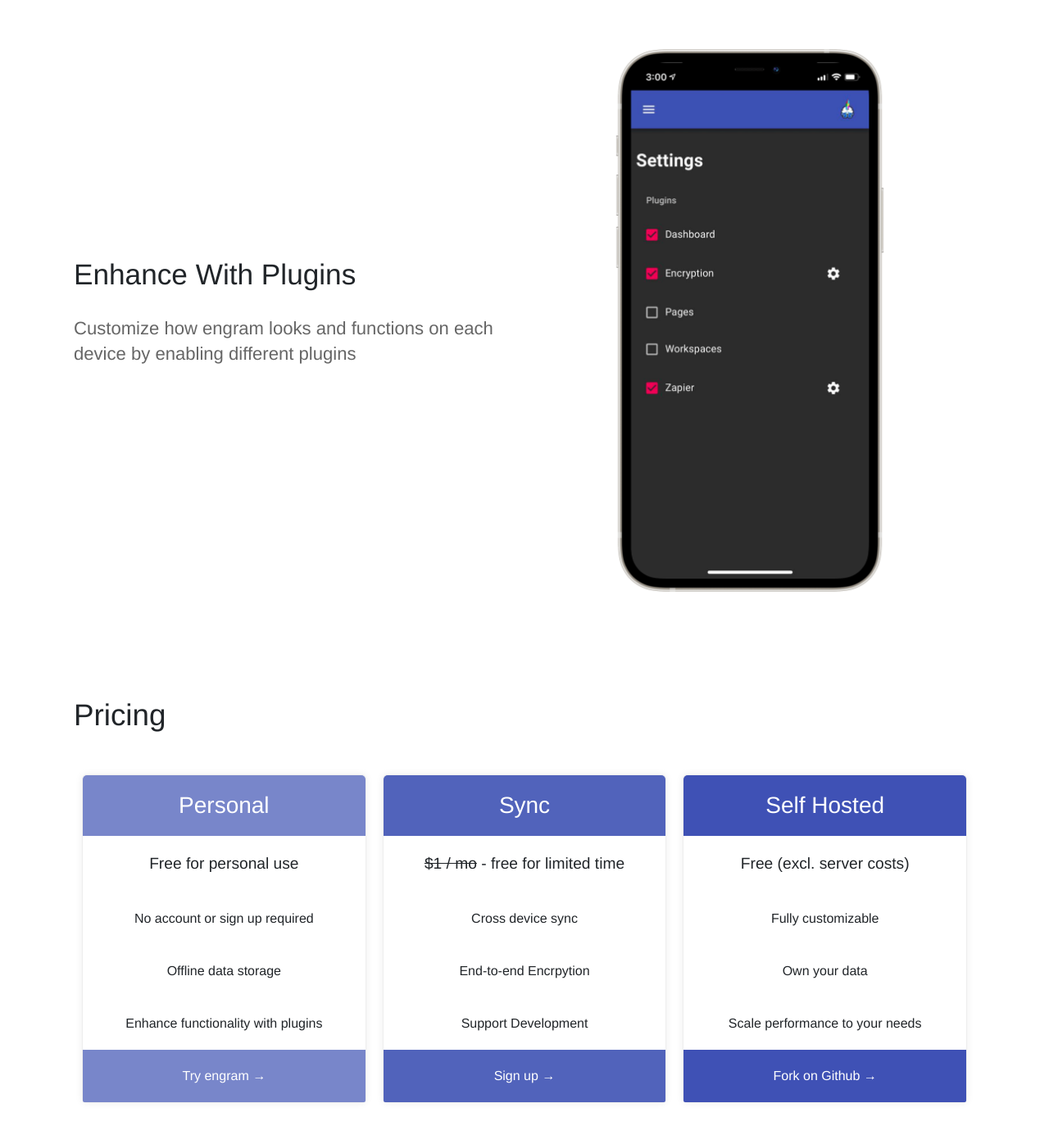
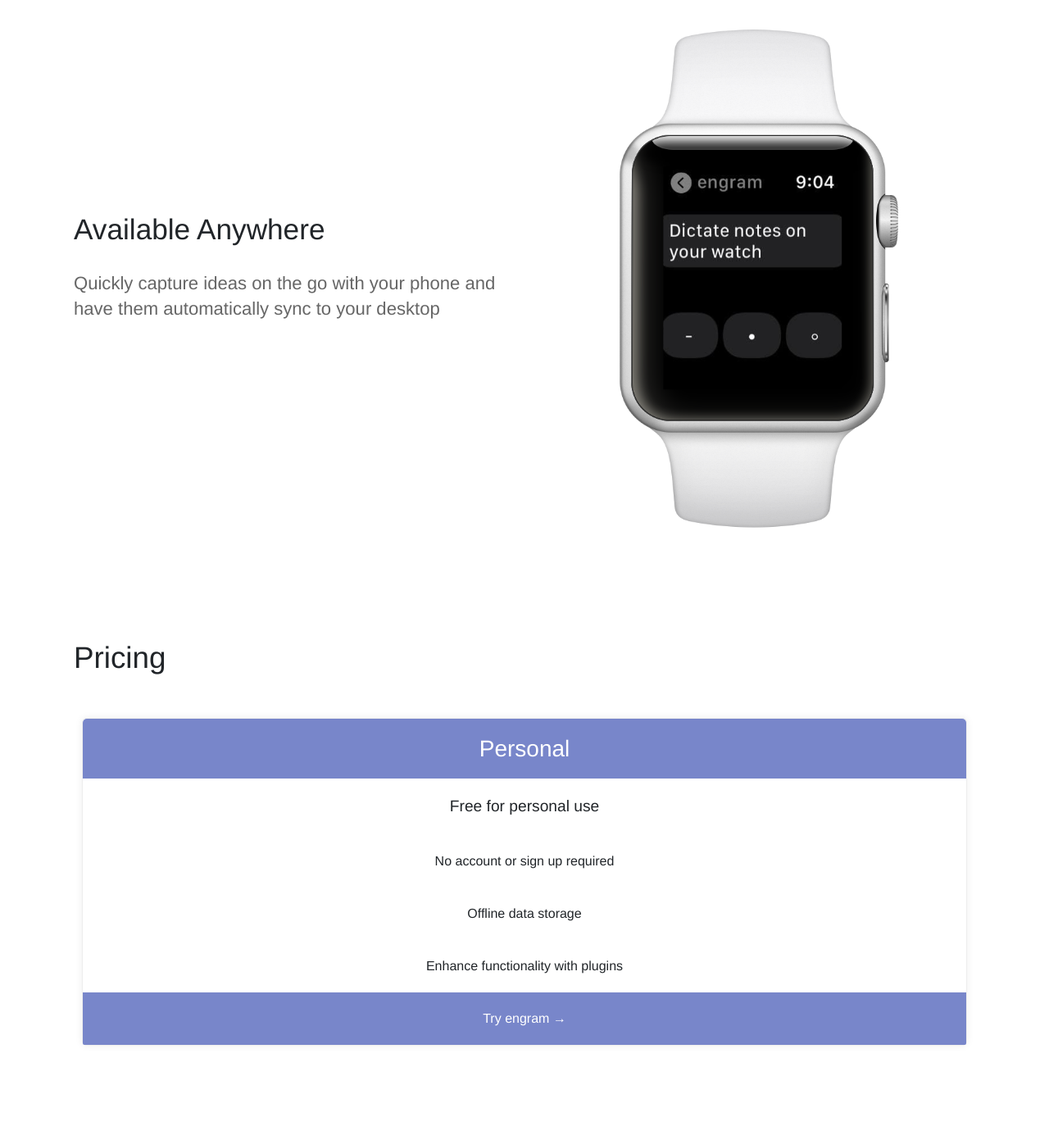
Before and after one commit to engramhq/engram-product-site, a Jekyll site: the page built from index.html, in a window 1280 px wide and 1400 px high, scrolled down 2822 px. Shown: the top 1385 px of the window at 82% size. Built offline with Jekyll 4.4.1, drawn with Linux system fonts in a browser that asks for light colours; some of the changed text lies outside the part shown.

Commit message:
Tidy up promo material on home page

```diff
--- a/index.html
+++ b/index.html
@@ -12,39 +12,10 @@
     call_to_action:
       link: https://engram.xyzdigital.com
       text: Try engram
-  - name: Sync
-    color: "#5163bb"
-    features:
-      - text: <strike>$1 / mo</strike> - free for limited time
-        highlight: true
-      - text: Cross device sync
-        highlight: false
-      - text: End-to-end Encrpytion
-        highlight: false
-      - text: Support Development
-        highlight: false
-    call_to_action:
-      link: https://engram.xyzdigital.com/signup
-      text: Sign up
-  - name: Self Hosted
-    color: "#3f51b5"
-    features:
-      - text: Free (excl. server costs)
-        highlight: true
-      - text: Fully customizable
-        highlight: false
-      - text: Own your data
-        highlight: false
-      - text: Scale performance to your needs
-        highlight: false
-    call_to_action:
-      link: https://github.com/adamjberg/engram
-      text: Fork on Github
 ---
 <section class="hero">
 	<div class="text-container">
-		<h1 class="editable">Open Source Life Operating System</strong></h1>
-		<p class="subtext editable">Simple. Efficient. Powerful.</p>
+		<h1 class="editable">Open Source Journal & Planner</strong></h1>
 		<div class="cta button alt"><a href="https://engram.xyzdigital.com/signup">Get Started Free</a></div>
 		<div>
 			<img src="{{ site.baseurl }}/images/engram-daily.png" alt="Screenshot" class="screenshot" />
@@ -81,11 +52,11 @@
 	<section>
 		<div class="container flex">
 			<div class="text editable">
-				<h2>Enhance With Plugins</h2>
-				<p>Customize how engram looks and functions on each device by enabling different plugins</p>
+				<h2>Available Anywhere</h2>
+				<p>Quickly capture ideas on the go with your phone and have them automatically sync to your desktop</p>
 			</div>
 			<div class="image">
-				<img src="{{ site.baseurl }}/images/engram-plugins.png" alt="engram plugins" />
+				<img src="{{ site.baseurl }}/images/apple-watch-mockup.png" alt="engram mobile" />
 			</div>
 		</div>
 	</section>
@@ -124,8 +95,4 @@
 		</div>
 	</section>
 
-	<section class="bottom-cta">
-		<!-- <h2 class="editable"><strong>Improve</strong> your sales process today</h2> -->
-		<div class="button alt"><a href="https://engram.xyzdigital.com/signup">Get Started Free</a></div>
-	</section>
 </div>
```
Also changed, not shown: images/apple-watch-mockup.png (added).
